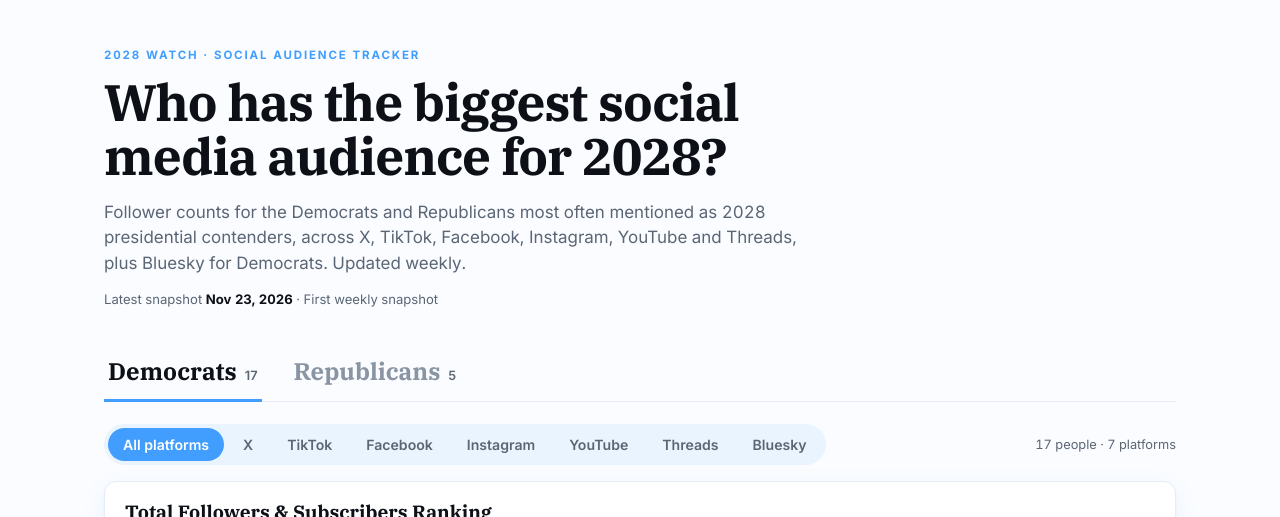
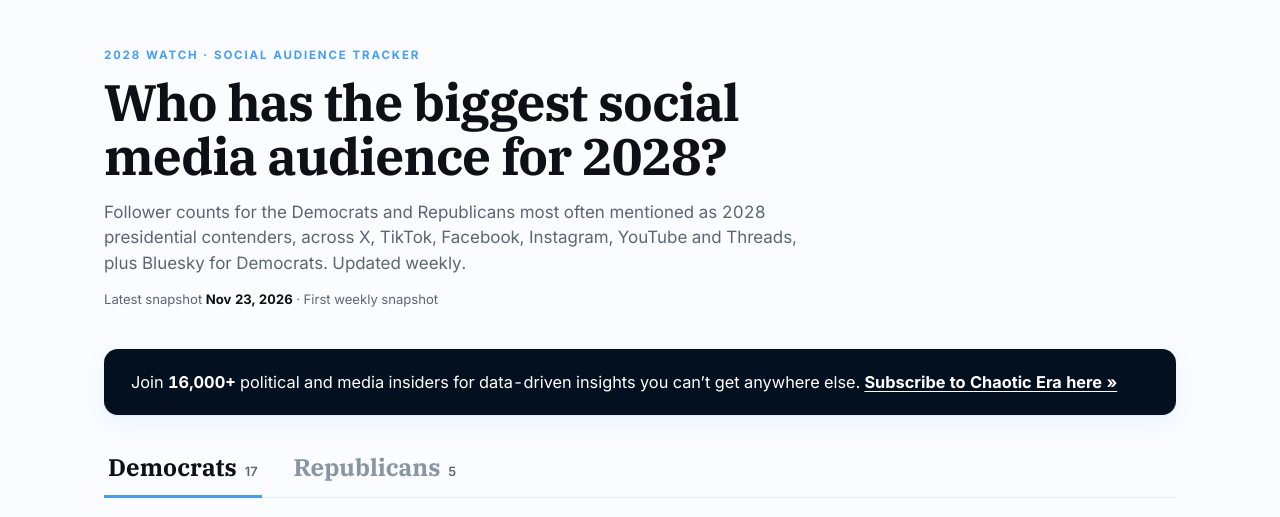
Before and after one commit to readchaoticera/2028socialtracker, a plain HTML site: page dist/index.html in a window 1280 px wide. Shown: the part 76-593 px from the top of the page. Drawn offline with Linux system fonts and the light colour scheme.

Commit message:
Add Chaotic Era subscribe CTA bar
Co-Authored-By: Claude Opus 5.5 <noreply@anthropic.com>
Claude-Session: https://claude.ai/code/session_01JNy6vdfCzJLtmrskNmjLFk

```diff
--- a/dist/index.html
+++ b/dist/index.html
@@ -27,6 +27,9 @@
   --accent-soft: #eaf4ff;
   --pink: #fa2c5d;          /* Chaotic Era magenta (media kit), Republican marks */
   --mark: var(--accent);
+  --cta-bg: #02101f;        /* Chaotic Era navy, as on the other dashboards */
+  --cta-ink: #ffffff;
+  --cta-border: transparent;
   --on-accent: #ffffff;
   --gold: #d9a441;
   --flag-bg: #fff8e8;
@@ -46,6 +49,7 @@
     --paper: #0f141b; --paper-card: #161d26; --paper-tint: #1b2430; --row-hover: #1c2633;
     --line: #253041; --line-strong: #33415a;
     --accent: #5aacff; --accent-dark: #86c2ff; --accent-soft: #19283a; --on-accent: #0b1320; --pink: #ff4f78;
+    --cta-bg: #1a2a3f; --cta-ink: #ffffff; --cta-border: #2c3e57;
     --flag-bg: #2a2314; --flag-ink: #f0d08e;
     --up: #3fc495; --down: #f08a5d;
     --footer-bg: #0a0e13; --footer-ink: #93a0ae; --footer-link: #ffffff;
@@ -58,6 +62,7 @@
   --paper: #0f141b; --paper-card: #161d26; --paper-tint: #1b2430; --row-hover: #1c2633;
   --line: #253041; --line-strong: #33415a;
   --accent: #5aacff; --accent-dark: #86c2ff; --accent-soft: #19283a; --on-accent: #0b1320; --pink: #ff4f78;
+    --cta-bg: #1a2a3f; --cta-ink: #ffffff; --cta-border: #2c3e57;
   --flag-bg: #2a2314; --flag-ink: #f0d08e;
   --up: #3fc495; --down: #f08a5d;
   --footer-bg: #0a0e13; --footer-ink: #93a0ae; --footer-link: #ffffff;
@@ -94,6 +99,17 @@ a { color: inherit; }
 .subscribe-btn:hover { background: var(--accent-dark); }
 
 main.wrap { padding-block: 0 64px; }
+.cta {
+  background: var(--cta-bg); color: var(--cta-ink); border: 1px solid var(--cta-border);
+  border-radius: 14px; padding: 20px 26px; margin: 0 0 30px; font-size: 1.02rem; line-height: 1.5;
+  box-shadow: var(--shadow);
+}
+.cta p { margin: 0; }
+.cta b { font-weight: 700; }
+.cta a { color: var(--cta-ink); font-weight: 700; text-decoration: underline; text-underline-offset: 3px; white-space: nowrap; }
+.cta a:hover { text-decoration-thickness: 2px; }
+.cta a:focus-visible { outline: 2px solid var(--accent); outline-offset: 3px; border-radius: 2px; }
+@media (max-width: 560px) { .cta { padding: 16px 18px; font-size: 0.95rem; } .cta a { white-space: normal; } }
 .party { display: flex; gap: 0; margin: 0 0 22px; border-bottom: 1px solid var(--line); }
 .party-btn {
   border: 0; background: transparent; cursor: pointer; font-family: var(--serif); font-weight: 700;
@@ -294,6 +310,11 @@ td.total .cnt { font-family: var(--serif); font-size: 1rem; }
     <p class="asof" id="asof"></p>
   </section>
 
+
+  <aside class="cta" aria-label="Subscribe">
+    <p>Join <b>16,000+</b> political and media insiders for data-driven insights you can’t get anywhere else.
+      <a href="https://chaoticera.news/subscribe" target="_blank" rel="noopener">Subscribe to Chaotic Era here&nbsp;»</a></p>
+  </aside>
 
   <div class="party" id="party" role="group" aria-label="Party"></div>
 
```
Also changed, not shown: docs/index.html (+21 -0 lines), src/template.html (+21 -0 lines).
